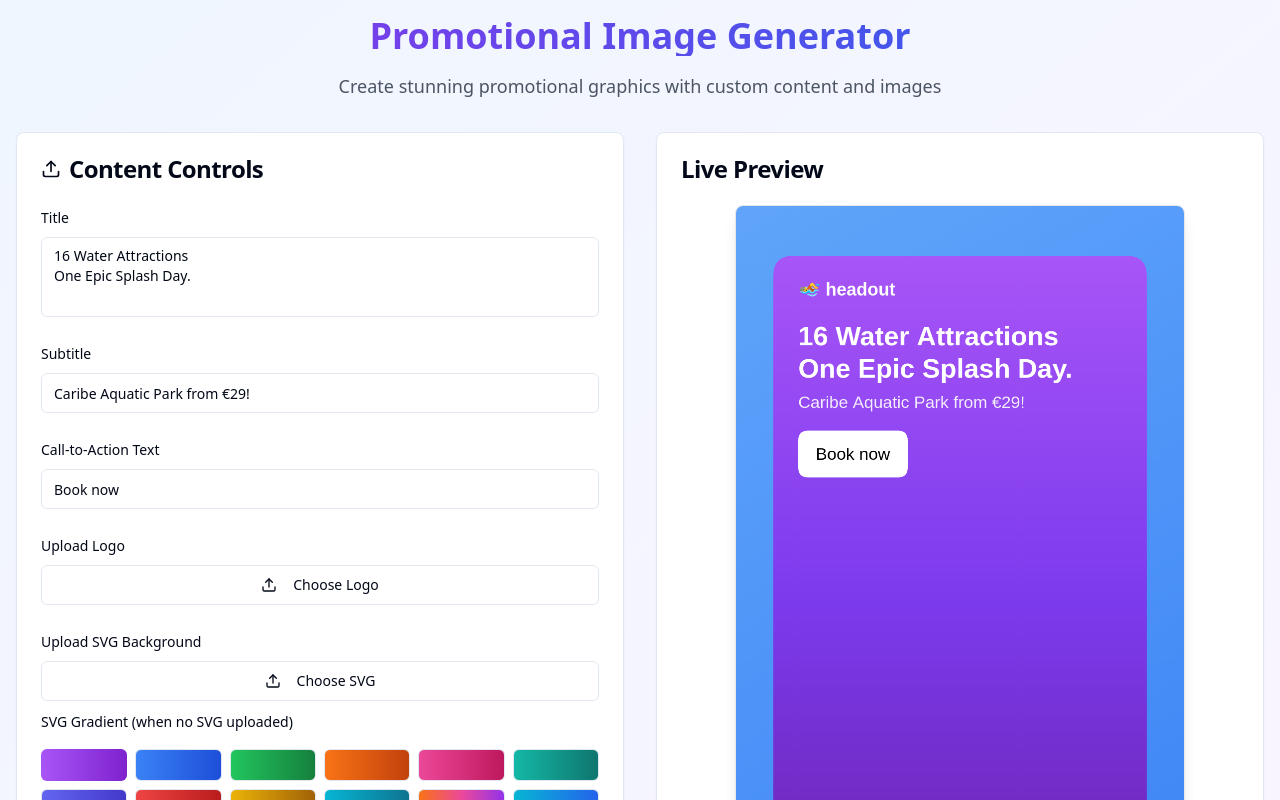
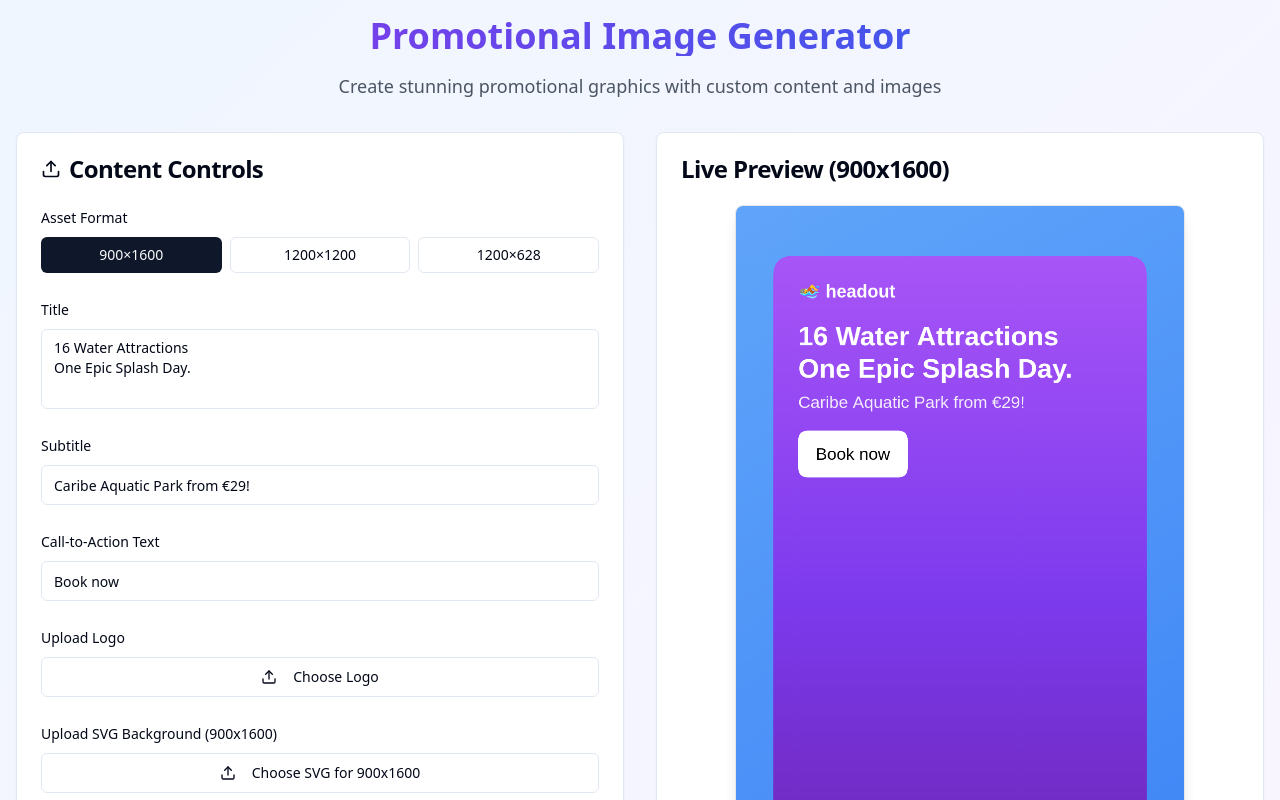
Before and after one commit to RamakrishnaUX/headout-poster-genie-98, a React (Vite) app: page / in a window 1280 px wide. Shown: the top 800 px of the page. Built offline with nearby package versions, Linux system fonts and the light colour scheme.

Commit message:
Add support for multiple asset generation
Add fields for SVG uploads and generate assets with different dimensions.

```diff
--- a/src/components/ImageCanvas.tsx
+++ b/src/components/ImageCanvas.tsx
@@ -10,6 +10,7 @@ interface ImageCanvasProps {
   svgGradient: string;
   customGradientStart?: string;
   customGradientEnd?: string;
+  format: '900x1600' | '1200x1200' | '1200x628';
 }
 
 interface ImageTransform {
@@ -19,7 +20,7 @@ interface ImageTransform {
 }
 
 const ImageCanvas = forwardRef<HTMLCanvasElement, ImageCanvasProps>(
-  ({ title, subtitle, ctaText, uploadedImage, uploadedSvg, uploadedLogo, svgGradient, customGradientStart = '#a855f7', customGradientEnd = '#6b21a8' }, ref) => {
+  ({ title, subtitle, ctaText, uploadedImage, uploadedSvg, uploadedLogo, svgGradient, customGradientStart = '#a855f7', customGradientEnd = '#6b21a8', format }, ref) => {
     const canvasRef = useRef<HTMLCanvasElement>(null);
     const [imageTransform, setImageTransform] = useState<ImageTransform>({ x: 0, y: 0, scale: 1 });
     const [isDragging, setIsDragging] = useState(false);
@@ -28,6 +29,50 @@ const ImageCanvas = forwardRef<HTMLCanvasElement, ImageCanvasProps>(
     const [imageLoaded, setImageLoaded] = useState<HTMLImageElement | null>(null);
 
     useImperativeHandle(ref, () => canvasRef.current as HTMLCanvasElement);
+
+    const getCanvasDimensions = () => {
+      switch (format) {
+        case '900x1600': return { width: 900, height: 1600 };
+        case '1200x1200': return { width: 1200, height: 1200 };
+        case '1200x628': return { width: 1200, height: 628 };
+        default: return { width: 900, height: 1600 };
+      }
+    };
+
+    const getLayoutConfig = () => {
+      const { width, height } = getCanvasDimensions();
+
+      switch (format) {
+        case '900x1600':
+          return {
+            svgPadding: { x: 75, y: 100, width: 750, height: 1400 },
+            logoPos: { x: 50, y: 48, width: 220 },
+            titlePos: { x: 50, y: 180 },
+            imageArea: { x: 130, y: 597, width: 640, height: 836 }
+          };
+        case '1200x1200':
+          return {
+            svgPadding: { x: 50, y: 50, width: 1100, height: 1100 },
+            logoPos: { x: 50, y: 50, width: 220 },
+            titlePos: { x: 650, y: 200 },
+            imageArea: { x: 650, y: 350, width: 500, height: 700 }
+          };
+        case '1200x628':
+          return {
+            svgPadding: { x: 50, y: 50, width: 1100, height: 528 },
+            logoPos: { x: 50, y: 50, width: 220 },
+            titlePos: { x: 50, y: 200 },
+            imageArea: { x: 650, y: 100, width: 500, height: 428 }
+          };
+        default:
+          return {
+            svgPadding: { x: 75, y: 100, width: 750, height: 1400 },
+            logoPos: { x: 50, y: 48, width: 220 },
+            titlePos: { x: 50, y: 180 },
+            imageArea: { x: 130, y: 597, width: 640, height: 836 }
+          };
+      }
+    };
 
     const drawRoundedRect = (
       ctx: CanvasRenderingContext2D,
@@ -51,13 +96,8 @@ const ImageCanvas = forwardRef<HTMLCanvasElement, ImageCanvasProps>(
     };
 
     const getImageBounds = () => {
-      // Image positioned 167px from bottom with increased height
-      return {
-        x: 130, // Center 640px width: (900 - 640) / 2 = 130
-        y: 1433 - 836, // Start 836px height upward from 1433px (167px from bottom) - increased by 16px more
-        width: 640, // Fixed width as requested
-        height: 836 // Increased height by 16px more (was 820, now 836)
-      };
+      const layout = getLayoutConfig();
+      return layout.imageArea;
     };
 
     const createMeshGradient = (ctx: CanvasRenderingContext2D, x: number, y: number, width: number, height: number, type: string) => {
@@ -96,7 +136,7 @@ const ImageCanvas = forwardRef<HTMLCanvasElement, ImageCanvasProps>(
           return sunsetGradient;
 
         case 'mesh-ocean':
-          const oceanGradient = ctx.createRadialGradient(x + width * 0.2, y + height * 0.8, 0, centerX, centerY, width);
+          const oceanGradient = ctx.createRadialGradient(x + width * 0.2, y + width * 0.8, 0, centerX, centerY, width);
           oceanGradient.addColorStop(0, '#667eea');
           oceanGradient.addColorStop(0.4, '#764ba2');
           oceanGradient.addColorStop(0.7, '#f093fb');
@@ -291,6 +331,9 @@ const ImageCanvas = forwardRef<HTMLCanvasElement, ImageCanvasProps>(
     }, []);
 
     const drawCard = async (ctx: CanvasRenderingContext2D) => {
+      const { width, height } = getCanvasDimensions();
+      const layout = getLayoutConfig();
+
       // Draw blurred background image covering entire frame with transform applied
       if (uploadedImage) {
         try {
@@ -304,31 +347,31 @@ const ImageCanvas = forwardRef<HTMLCanvasElement, ImageCanvasProps>(
           });
 
           // Calculate dimensions with minimal scaling to avoid white edges
-          const canvasAspect = 900 / 1600;
+          const canvasAspect = width / height;
           const imageAspect = bgImg.width / bgImg.height;
 
           let drawWidth, drawHeight, drawX, drawY;
 
           if (imageAspect > canvasAspect) {
             // Image is wider, fit to height and crop width
-            drawHeight = 1600;
+            drawHeight = height;
             drawWidth = drawHeight * imageAspect;
-            drawX = -(drawWidth - 900) / 2;
+            drawX = -(drawWidth - width) / 2;
             drawY = 0;
           } else {
             // Image is taller, fit to width and crop height
-            drawWidth = 900;
+            drawWidth = width;
             drawHeight = drawWidth / imageAspect;
             drawX = 0;
-            drawY = -(drawHeight - 1600) / 2;
+            drawY = -(drawHeight - height) / 2;
           }
 
           // Minimal scale to just cover canvas
           const scale = 1.02;
           drawWidth *= scale;
           drawHeight *= scale;
-          drawX -= (drawWidth - 900) / 2;
-          drawY -= (drawHeight - 1600) / 2;
+          drawX -= (drawWidth - width) / 2;
+          drawY -= (drawHeight - height) / 2;
 
           // Apply transform to background (reduced effect - 20% of main image transform)
           const transformScale = 0.2;
@@ -348,19 +391,19 @@ const ImageCanvas = forwardRef<HTMLCanvasElement, ImageCanvasProps>(
         } catch (error) {
           console.error('Error loading background image:', error);
           // Fallback to gradient background
-          const gradient = ctx.createLinearGradient(0, 0, 900, 1600);
+          const gradient = ctx.createLinearGradient(0, 0, width, height);
           gradient.addColorStop(0, '#60a5fa');
           gradient.addColorStop(1, '#3b82f6');
           ctx.fillStyle = gradient;
-          ctx.fillRect(0, 0, 900, 1600);
+          ctx.fillRect(0, 0, width, height);
         }
       } else {
         // Default gradient background
-        const gradient = ctx.createLinearGradient(0, 0, 900, 1600);
+        const gradient = ctx.createLinearGradient(0, 0, width, height);
         gradient.addColorStop(0, '#60a5fa');
         gradient.addColorStop(1, '#3b82f6');
         ctx.fillStyle = gradient;
-        ctx.fillRect(0, 0, 900, 1600);
+        ctx.fillRect(0, 0, width, height);
       }
 
       // Draw main image in designated area BEFORE drawing SVG (so SVG appears on top)
@@ -414,10 +457,7 @@ const ImageCanvas = forwardRef<HTMLCanvasElement, ImageCanvasProps>(
       }
 
       // Draw SVG background with padding (AFTER the main image so it appears on top)
-      const svgX = 75;
-      const svgY = 100;
-      const svgWidth = 750; // 900 - 150 (75px padding on each side)
-      const svgHeight = 1400; // 1600 - 200 (100px padding top/bottom)
+      const { svgPadding } = layout;
 
       if (uploadedSvg) {
         try {
@@ -432,57 +472,58 @@ const ImageCanvas = forwardRef<HTMLCanvasElement, ImageCanvasProps>(
 
           // Create a temporary canvas to apply gradient to SVG
           const tempCanvas = document.createElement('canvas');
-          tempCanvas.width = svgWidth;
-          tempCanvas.height = svgHeight;
+          tempCanvas.width = svgPadding.width;
+          tempCanvas.height = svgPadding.height;
           const tempCtx = tempCanvas.getContext('2d');
 
           if (tempCtx) {
             // Handle mesh gradients differently
             if (svgGradient.startsWith('mesh-')) {
-              const meshResult = applySvgGradient(tempCtx, 0, 0, svgWidth, svgHeight);
+              const meshResult = applySvgGradient(tempCtx, 0, 0, svgPadding.width, svgPadding.height);
               if (!meshResult) {
                 // Mesh gradient was already applied
                 tempCtx.globalCompositeOperation = 'destination-in';
-                tempCtx.drawImage(svgImg, 0, 0, svgWidth, svgHeight);
-                ctx.drawImage(tempCanvas, svgX, svgY);
+                tempCtx.drawImage(svgImg, 0, 0, svgPadding.width, svgPadding.height);
+                ctx.drawImage(tempCanvas, svgPadding.x, svgPadding.y);
               }
             } else {
               // Regular gradient
-              const gradientFill = applySvgGradient(tempCtx, 0, 0, svgWidth, svgHeight);
+              const gradientFill = applySvgGradient(tempCtx, 0, 0, svgPadding.width, svgPadding.height);
               if (gradientFill) {
                 tempCtx.fillStyle = gradientFill;
-                tempCtx.fillRect(0, 0, svgWidth, svgHeight);
+                tempCtx.fillRect(0, 0, svgPadding.width, svgPadding.height);
 
                 // Apply SVG as mask
                 tempCtx.globalCompositeOperation = 'destination-in';
-                tempCtx.drawImage(svgImg, 0, 0, svgWidth, svgHeight);
+                tempCtx.drawImage(svgImg, 0, 0, svgPadding.width, svgPadding.height);
 
                 // Draw the result to main canvas
-                ctx.drawImage(tempCanvas, svgX, svgY);
+                ctx.drawImage(tempCanvas, svgPadding.x, svgPadding.y);
               }
             }
           }
         } catch (error) {
           console.error('Error loading SVG:', error);
           // Fallback to gradient with rounded rect
-          const fallbackGradient = applySvgGradient(ctx, svgX, svgY, svgWidth, svgHeight);
+          const fallbackGradient = applySvgGradient(ctx, svgPadding.x, svgPadding.y, svgPadding.width, svgPadding.height);
           if (fallbackGradient) {
             ctx.fillStyle = fallbackGradient;
-            drawRoundedRect(ctx, svgX, svgY, svgWidth, svgHeight, 40);
+            drawRoundedRect(ctx, svgPadding.x, svgPadding.y, svgPadding.width, svgPadding.height, 40);
             ctx.fill();
           }
         }
       } else {
         // Default gradient background
-        const defaultGradient = applySvgGradient(ctx, svgX, svgY, svgWidth, svgHeight);
+        const defaultGradient = applySvgGradient(ctx, svgPadding.x, svgPadding.y, svgPadding.width, svgPadding.height);
         if (defaultGradient) {
           ctx.fillStyle = defaultGradient;
-          drawRoundedRect(ctx, svgX, svgY, svgWidth, svgHeight, 40);
+          drawRoundedRect(ctx, svgPadding.x, svgPadding.y, svgPadding.width, svgPadding.height, 40);
           ctx.fill();
         }
       }
 
       // Draw logo
+      const { logoPos } = layout;
       if (uploadedLogo) {
         try {
           const logoImg = new Image();
@@ -494,32 +535,33 @@ const ImageCanvas = forwardRef<HTMLCanvasElement, ImageCanvasProps>(
             logoImg.src = uploadedLogo;
           });
 
-          // Logo: 220px width, positioned with 48px top padding
-          const logoHeight = (logoImg.height / logoImg.width) * 220;
-          ctx.drawImage(logoImg, svgX + 50, svgY + 48, 220, logoHeight);
+          // Logo: 220px width, positioned with relative padding
+          const logoHeight = (logoImg.height / logoImg.width) * logoPos.width;
+          ctx.drawImage(logoImg, svgPadding.x + logoPos.x, svgPadding.y + logoPos.y, logoPos.width, logoHeight);
         } catch (error) {
           console.error('Error loading logo:', error);
           // Fallback to text logo
           ctx.fillStyle = 'white';
           ctx.font = 'bold 36px Arial';
           ctx.textAlign = 'left';
-          ctx.fillText('🏊 headout', svgX + 50, svgY + 80);
+          ctx.fillText('🏊 headout', svgPadding.x + logoPos.x, svgPadding.y + logoPos.y + 36);
         }
       } else {
         // Default text logo
         ctx.fillStyle = 'white';
         ctx.font = 'bold 36px Arial';
         ctx.textAlign = 'left';
-        ctx.fillText('🏊 headout', svgX + 50, svgY + 80);
+        ctx.fillText('🏊 headout', svgPadding.x + logoPos.x, svgPadding.y + logoPos.y + 36);
       }
 
       // Draw title with 650px width constraint (54px font size)
+      const { titlePos } = layout;
       ctx.fillStyle = 'white';
       ctx.font = 'bold 54px Arial';
       ctx.textAlign = 'left';
 
       const titleLines = title.split('\n');
-      let titleY = svgY + 180;
+      let titleY = svgPadding.y + titlePos.y;
       titleLines.forEach((line) => {
         // Wrap text to 650px width
         const words = line.split(' ');
@@ -531,7 +573,7 @@ const ImageCanvas = forwardRef<HTMLCanvasElement, ImageCanvasProps>(
           const metrics = ctx.measureText(testLine);
 
           if (metrics.width > 650 && currentLine !== '') {
-            ctx.fillText(currentLine.trim(), svgX + 50, titleY);
+            ctx.fillText(currentLine.trim(), svgPadding.x + titlePos.x, titleY);
             titleY += 65;
             currentLine = words[i] + ' ';
           } else {
@@ -540,7 +582,7 @@ const ImageCanvas = forwardRef<HTMLCanvasElement, ImageCanvasProps>(
         }
 
         if (currentLine.trim() !== '') {
-          ctx.fillText(currentLine.trim(), svgX + 50, titleY);
+          ctx.fillText(currentLine.trim(), svgPadding.x + titlePos.x, titleY);
           titleY += 65;
         }
       });
@@ -563,7 +605,7 @@ const ImageCanvas = forwardRef<HTMLCanvasElement, ImageCanvasProps>(
         const metrics = ctx.measureText(testSubtitleLine);
 
         if (metrics.width > 650 && currentSubtitleLine !== '') {
-          ctx.fillText(currentSubtitleLine.trim(), svgX + 50, titleY);
+          ctx.fillText(currentSubtitleLine.trim(), svgPadding.x + titlePos.x, titleY);
           titleY += subtitleLineHeight;
           currentSubtitleLine = subtitleWords[i] + ' ';
         } else {
@@ -572,12 +614,12 @@ const ImageCanvas = forwardRef<HTMLCanvasElement, ImageCanvasProps>(
       }
 
       if (currentSubtitleLine.trim() !== '') {
-        ctx.fillText(currentSubtitleLine.trim(), svgX + 50, titleY);
+        ctx.fillText(currentSubtitleLine.trim(), svgPadding.x + titlePos.x, titleY);
         titleY += subtitleLineHeight;
       }
 
       // Draw CTA button with reduced spacing from subtitle (94px height, 20px border radius, Lato font, 500 weight)
-      const buttonX = svgX + 50;
+      const buttonX = svgPadding.x + titlePos.x;
       const buttonY = titleY - 2; // Reduced spacing from subtitle by 6px (was 4px, now -2px = 4-6)
       const buttonWidth = 220;
       const buttonHeight = 94;
@@ -625,23 +667,34 @@ const ImageCanvas = forwardRef<HTMLCanvasElement, ImageCanvasProps>(
       const canvas = canvasRef.current;
       if (!canvas) return;
 
+      const { width, height } = getCanvasDimensions();
+      canvas.width = width;
+      canvas.height = height;
+
       const ctx = canvas.getContext('2d');
       if (!ctx) return;
 
       // Clear canvas
-      ctx.clearRect(0, 0, 900, 1600);
+      ctx.clearRect(0, 0, width, height);
 
       // Draw the card
       drawCard(ctx);
-    }, [title, subtitle, ctaText, uploadedImage, uploadedSvg, uploadedLogo, imageTransform, svgGradient, customGradientStart, customGradientEnd]);
+    }, [title, subtitle, ctaText, uploadedImage, uploadedSvg, uploadedLogo, imageTransform, svgGradient, customGradientStart, customGradientEnd, format]);
+
+    const { width, height } = getCanvasDimensions();
+    const maxDisplayWidth = format === '1200x628' ? 600 : 450;
+    const displayHeight = format === '1200x628' ? (height * maxDisplayWidth) / width : 'auto';
 
     return (
       <canvas
         ref={canvasRef}
-        width={900}
-        height={1600}
+        width={width}
+        height={height}
         className="border border-gray-200 rounded-lg shadow-lg max-w-full h-auto cursor-pointer select-none"
-        style={{ maxWidth: '450px', height: 'auto' }}
+        style={{
+          maxWidth: `${maxDisplayWidth}px`,
+          height: displayHeight
+        }}
         onMouseDown={handleMouseDown}
         onMouseMove={handleMouseMove}
         onMouseUp={handleMouseUp}
--- a/src/pages/Index.tsx
+++ b/src/pages/Index.tsx
@@ -1,3 +1,4 @@
+
 import React, { useState, useRef } from 'react';
 import { Button } from '@/components/ui/button';
 import { Input } from '@/components/ui/input';
@@ -13,16 +14,34 @@ const Index = () => {
   const [subtitle, setSubtitle] = useState('Caribe Aquatic Park from €29!');
   const [ctaText, setCtaText] = useState('Book now');
   const [uploadedImage, setUploadedImage] = useState<string | null>(null);
-  const [uploadedSvg, setUploadedSvg] = useState<string | null>(null);
   const [uploadedLogo, setUploadedLogo] = useState<string | null>(null);
+  const [selectedFormat, setSelectedFormat] = useState<'900x1600' | '1200x1200' | '1200x628'>('900x1600');
+
+  // Separate SVG uploads for each format
+  const [uploadedSvg900x1600, setUploadedSvg900x1600] = useState<string | null>(null);
+  const [uploadedSvg1200x1200, setUploadedSvg1200x1200] = useState<string | null>(null);
+  const [uploadedSvg1200x628, setUploadedSvg1200x628] = useState<string | null>(null);
+
   const [svgGradient, setSvgGradient] = useState('purple');
   const [customGradientStart, setCustomGradientStart] = useState('#a855f7');
   const [customGradientEnd, setCustomGradientEnd] = useState('#6b21a8');
+
   const fileInputRef = useRef<HTMLInputElement>(null);
-  const svgInputRef = useRef<HTMLInputElement>(null);
   const logoInputRef = useRef<HTMLInputElement>(null);
+  const svgInputRef900x1600 = useRef<HTMLInputElement>(null);
+  const svgInputRef1200x1200 = useRef<HTMLInputElement>(null);
+  const svgInputRef1200x628 = useRef<HTMLInputElement>(null);
   const canvasRef = useRef<HTMLCanvasElement>(null);
   const { toast } = useToast();
+
+  const getCurrentSvg = () => {
+    switch (selectedFormat) {
+      case '900x1600': return uploadedSvg900x1600;
+      case '1200x1200': return uploadedSvg1200x1200;
+      case '1200x628': return uploadedSvg1200x628;
+      default: return uploadedSvg900x1600;
+    }
+  };
 
   const handleImageUpload = (event: React.ChangeEvent<HTMLInputElement>) => {
     const file = event.target.files?.[0];
@@ -35,12 +54,17 @@ const Index = () => {
     }
   };
 
-  const handleSvgUpload = (event: React.ChangeEvent<HTMLInputElement>) => {
+  const handleSvgUpload = (format: '900x1600' | '1200x1200' | '1200x628') => (event: React.ChangeEvent<HTMLInputElement>) => {
     const file = event.target.files?.[0];
     if (file) {
       const reader = new FileReader();
       reader.onload = (e) => {
-        setUploadedSvg(e.target?.result as string);
+        const result = e.target?.result as string;
+        switch (format) {
+          case '900x1600': setUploadedSvg900x1600(result); break;
+          case '1200x1200': setUploadedSvg1200x1200(result); break;
+          case '1200x628': setUploadedSvg1200x628(result); break;
+        }
       };
       reader.readAsDataURL(file);
     }
@@ -61,12 +85,12 @@ const Index = () => {
     const canvas = canvasRef.current;
     if (canvas) {
       const link = document.createElement('a');
-      link.download = 'promotional-image.png';
+      link.download = `promotional-image-${selectedFormat}.png`;
       link.href = canvas.toDataURL();
       link.click();
       toast({
         title: "Image Downloaded",
-        description: "Your promotional image has been saved successfully!",
+        description: `Your ${selectedFormat} promotional image has been saved successfully!`,
       });
     }
   };
@@ -93,6 +117,34 @@ const Index = () => {
               </CardTitle>
             </CardHeader>
             <CardContent className="space-y-6">
+              {/* Format Selection */}
+              <div className="space-y-2">
+                <Label>Asset Format</Label>
+                <div className="grid grid-cols-3 gap-2">
+                  <Button
+                    onClick={() => setSelectedFormat('900x1600')}
+                    variant={selectedFormat === '900x1600' ? 'default' : 'outline'}
+                    size="sm"
+                  >
+                    900×1600
+                  </Button>
+                  <Button
+                    onClick={() => setSelectedFormat('1200x1200')}
+                    variant={selectedFormat === '1200x1200' ? 'default' : 'outline'}
+                    size="sm"
+                  >
+                    1200×1200
+                  </Button>
+                  <Button
+                    onClick={() => setSelectedFormat('1200x628')}
+                    variant={selectedFormat === '1200x628' ? 'default' : 'outline'}
+                    size="sm"
+                  >
+                    1200×628
+                  </Button>
+                </div>
+              </div>
+
               <div className="space-y-2">
                 <Label htmlFor="title">Title</Label>
                 <Textarea
@@ -148,27 +200,49 @@ const Index = () => {
                 )}
               </div>
 
+              {/* SVG Background for Current Format */}
               <div className="space-y-2">
-                <Label htmlFor="svg">Upload SVG Background</Label>
+                <Label>Upload SVG Background ({selectedFormat})</Label>
                 <div className="flex items-center gap-2">
                   <Button
-                    onClick={() => svgInputRef.current?.click()}
+                    onClick={() => {
+                      switch (selectedFormat) {
+                        case '900x1600': svgInputRef900x1600.current?.click(); break;
+                        case '1200x1200': svgInputRef1200x1200.current?.click(); break;
+                        case '1200x628': svgInputRef1200x628.current?.click(); break;
+                      }
+                    }}
                     variant="outline"
                     className="w-full"
                   >
                     <Upload className="w-4 h-4 mr-2" />
-                    Choose SVG
+                    Choose SVG for {selectedFormat}
                   </Button>
+
                   <input
-                    ref={svgInputRef}
+                    ref={svgInputRef900x1600}
                     type="file"
                     accept=".svg,image/svg+xml"
-                    onChange={handleSvgUpload}
+                    onChange={handleSvgUpload('900x1600')}
+                    className="hidden"
+                  />
+                  <input
+                    ref={svgInputRef1200x1200}
+                    type="file"
+                    accept=".svg,image/svg+xml"
+                    onChange={handleSvgUpload('1200x1200')}
+                    className="hidden"
+                  />
+                  <input
+                    ref={svgInputRef1200x628}
+                    type="file"
+                    accept=".svg,image/svg+xml"
+                    onChange={handleSvgUpload('1200x628')}
                     className="hidden"
                   />
                 </div>
-                {uploadedSvg && (
-                  <p className="text-sm text-green-600">✓ SVG uploaded successfully</p>
+                {getCurrentSvg() && (
+                  <p className="text-sm text-green-600">✓ SVG uploaded for {selectedFormat}</p>
                 )}
 
                 {/* SVG Gradient Options */}
@@ -339,7 +413,7 @@ const Index = () => {
                 size="lg"
               >
                 <Download className="w-4 h-4 mr-2" />
-                Download Image
+                Download {selectedFormat} Image
               </Button>
             </CardContent>
           </Card>
@@ -347,7 +421,7 @@ const Index = () => {
           {/* Preview Panel */}
           <Card>
             <CardHeader>
-              <CardTitle>Live Preview</CardTitle>
+              <CardTitle>Live Preview ({selectedFormat})</CardTitle>
             </CardHeader>
             <CardContent>
               <div className="flex justify-center">
@@ -358,11 +432,12 @@ const Index = () => {
                     subtitle={subtitle}
                     ctaText={ctaText}
                     uploadedImage={uploadedImage}
-                    uploadedSvg={uploadedSvg}
+                    uploadedSvg={getCurrentSvg()}
                     uploadedLogo={uploadedLogo}
                     svgGradient={svgGradient}
                     customGradientStart={customGradientStart}
                     customGradientEnd={customGradientEnd}
+                    format={selectedFormat}
                   />
                 </div>
               </div>
```
